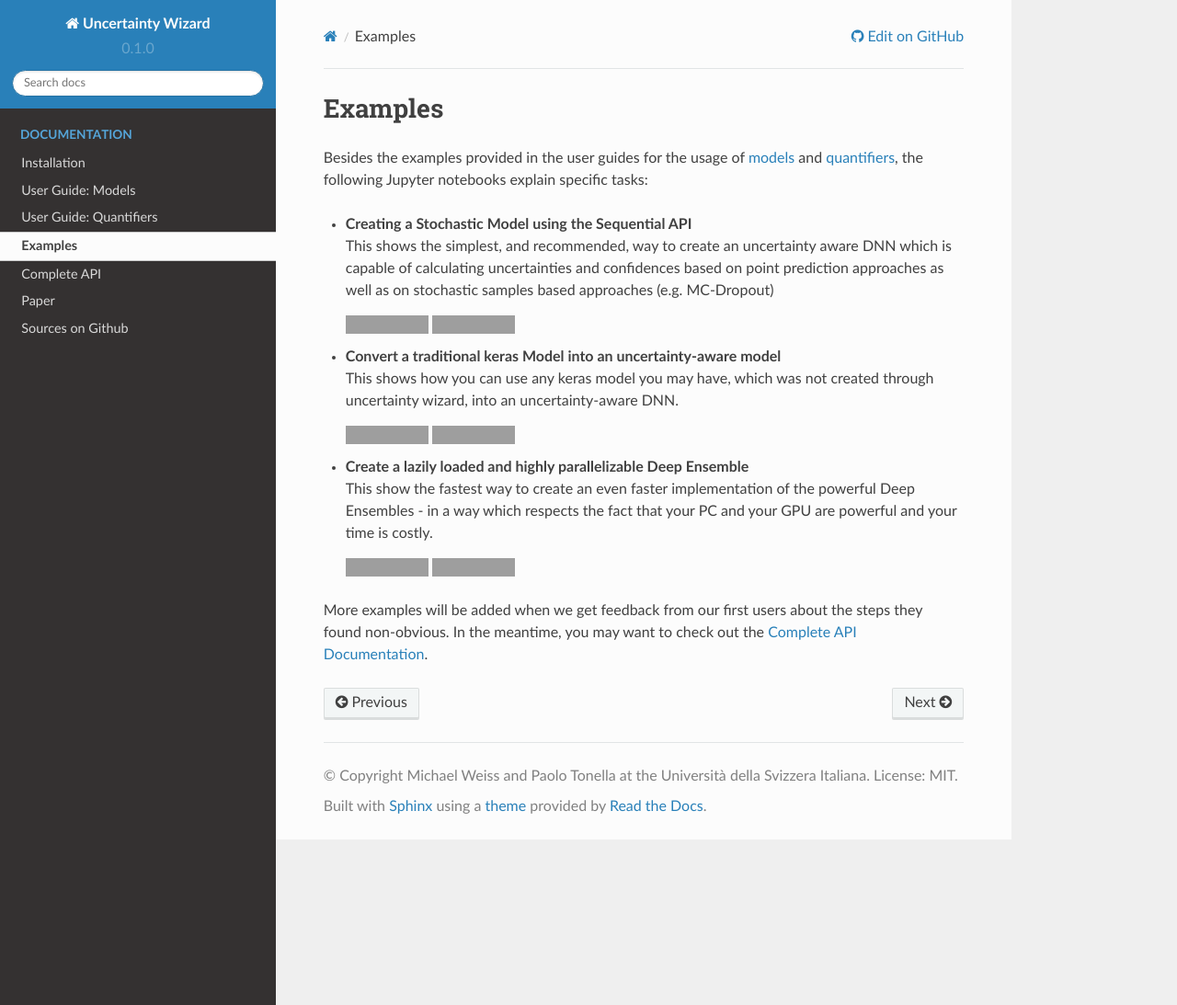
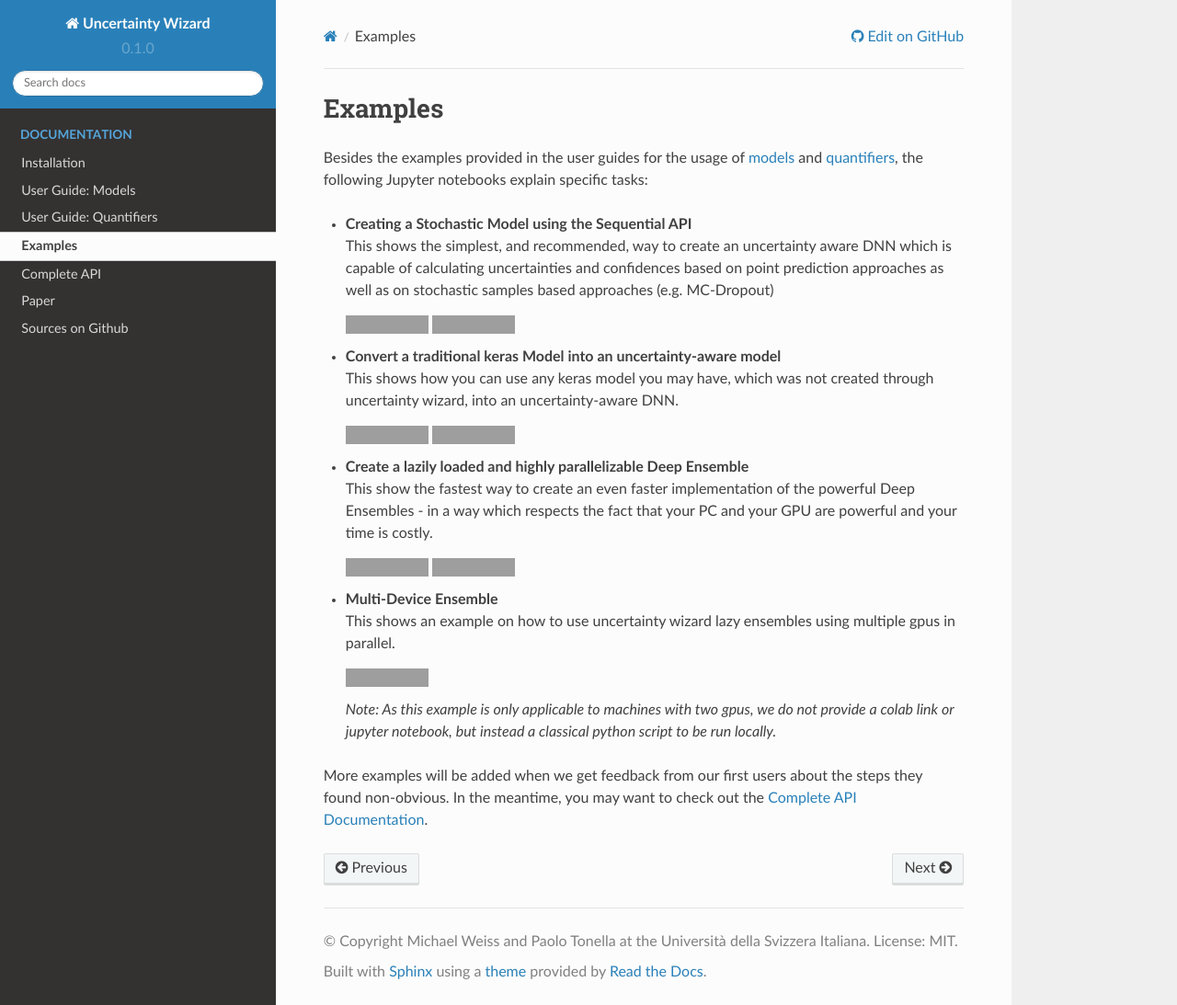
Before and after one commit to testingautomated-usi/uncertainty-wizard, a Sphinx documentation site: the page built from docs/examples.md, in a window 1280 px wide and 1093 px high. Shown: the whole window at 92% size. Built offline with Sphinx 7.4.7 and the Read the Docs theme 2.0.0, drawn with Linux system fonts in a browser that asks for light colours; grey boxes are pictures that could not be loaded.

Commit message:
Link to multi-device example

```diff
--- a/docs/examples.md
+++ b/docs/examples.md
@@ -29,6 +29,13 @@ specific tasks:
     <a class="reference external" href="https://colab.research.google.com/github/testingautomated-usi/uncertainty-wizard/blob/main/examples/MnistEnsemble.ipynb"><img alt="Open In Colab" src="https://colab.research.google.com/assets/colab-badge.svg"></a>
     <a class="reference external" href="https://github.com/testingautomated-usi/uncertainty-wizard/blob/main/examples/MnistEnsemble.ipynb"><img alt="View on Github" src="https://img.shields.io/badge/source-open%20in%20github-lightgrey"></a>
 
+- **Multi-Device Ensemble**
+    This shows an example on how to use uncertainty wizard lazy ensembles using multiple gpus in parallel.
+
+    <a class="reference external" href="https://github.com/testingautomated-usi/uncertainty-wizard/blob/main/examples/multi_device.py"><img alt="View on Github" src="https://img.shields.io/badge/source-open%20in%20github-lightgrey"></a>
+
+    *Note: As this example is only applicable to machines with two gpus, we do not provide a colab link or jupyter notebook,
+    but instead a classical python script to be run locally.*
 
 More examples will be added when we get feedback from our first users about the steps they found non-obvious.
 In the meantime, you may want to check out the [Complete API Documentation](./complete_api).
```
